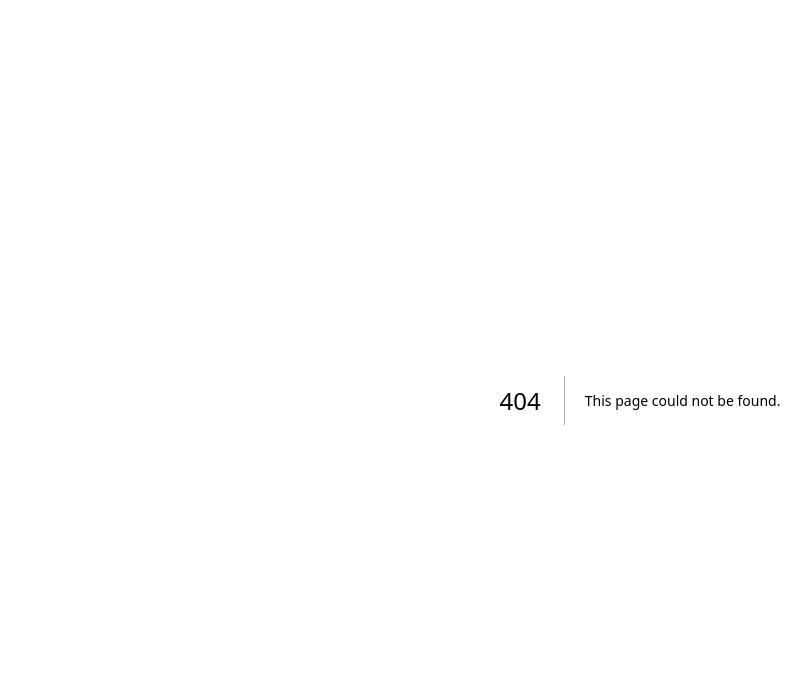
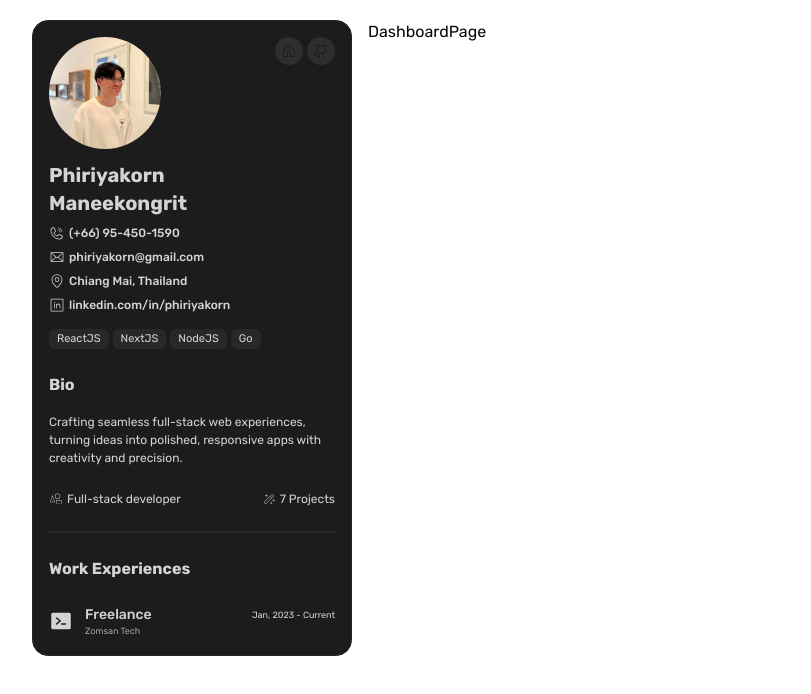
Before and after one commit to webwebweb5/my-portfolio, a Next.js app: page /dashboard in a window 1280 px wide. Before the commit this address had no page. Shown: the top 694 px of the page, without its empty margins (0-811 px from the left). Built offline with nearby package versions, Linux system fonts and the light colour scheme.

Commit message:
ADD: Left section for dashboard

```diff
--- /dev/null
+++ b/app/dashboard/layout.tsx
@@ -0,0 +1,17 @@
+import { LeftSectionView } from "@/components/dashboard/view/left-section-view";
+
+interface LayoutProps {
+  children: React.ReactNode;
+}
+
+export default function Layout({ children }: LayoutProps) {
+  return (
+    <main className="max-w-[78rem] mx-auto px-4">
+      <div className="gap-4 flex md:mt-5 flex-col md:flex-row">
+        <LeftSectionView />
+        {children}
+        {/* <View /> */}
+      </div>
+    </main>
+  );
+}
--- /dev/null
+++ b/app/dashboard/page.tsx
@@ -0,0 +1,3 @@
+export default function DashboardPage() {
+  return <div className="">DashboardPage</div>;
+}
--- a/app/page.tsx
+++ b/app/page.tsx
@@ -6,7 +6,7 @@ import { PiHouseLight, PiGithubLogoLight } from "react-icons/pi";
 
 export default function Home() {
   return (
-    <>
+    <main>
       <div className="p-5 fixed bottom-28 flex flex-col items-center justify-center mx-auto w-full">
         <Image
           height={250}
@@ -35,13 +35,13 @@ export default function Home() {
             </Link>
           </Button>
           <Button variant="ghost" size="icon">
-            <Link href={"https://github.com/webwebweb5"}>
+            <Link href={"https://github.com/webwebweb5"} target="_blank">
               <PiGithubLogoLight className="h-6 w-6" />
             </Link>
           </Button>
           <ModeToggle />
         </div>
       </div>
-    </>
+    </main>
   );
 }
--- /dev/null
+++ b/components/dashboard/view/left-section-view.tsx
@@ -0,0 +1,158 @@
+"use client";
+import React from "react";
+import {
+  PiBookOpenTextLight,
+  PiMagicWandThin,
+  PiShapesThin,
+  PiHouseLight,
+  PiEnvelopeLight,
+  PiTerminalWindowFill,
+  PiPhoneCallThin,
+  PiPhoneCallLight,
+  PiGithubLogoLight,
+  PiMapPinLight,
+  PiLinkedinLogoLight,
+} from "react-icons/pi";
+import { SiAdobe } from "react-icons/si";
+
+import { motion } from "framer-motion";
+import Link from "next/link";
+import Image from "next/image";
+import { Label } from "@/components/shared/label";
+import { Button } from "@/components/ui/button";
+
+export function LeftSectionView() {
+  return (
+    <>
+      <motion.div
+        initial={{ y: 10, opacity: 0 }}
+        animate={{
+          y: 0,
+          opacity: 1,
+          transition: { duration: 0.3, type: "spring", stiffness: 200 },
+        }}
+        className="hidden md:block w-full md:w-80 h-fit sticky top-5"
+      >
+        <div className="md:w-80 w-full p-4 border border-neutral-800 rounded-2xl h-full bg-[#1C1C1C]">
+          <div className="flex">
+            <div className="w-full">
+              <Image
+                height={250}
+                width={250}
+                className="w-28 h-28 rounded-full aspect-square object-cover object-top"
+                objectFit="cover"
+                src="/images/profile.jpg"
+                alt="profile"
+              />
+              <h1 className="font-bold text-xl text-neutral-300 mt-3">
+                Phiriyakorn Maneekongrit
+              </h1>
+
+              <div className="flex items-center gap-x-1 font-medium text-neutral-300 mt-2">
+                <PiPhoneCallLight />
+                <span className="text-xs">(+66) 95-450-1590</span>
+              </div>
+
+              <div className="flex items-center gap-x-1 font-medium text-neutral-300 mt-2">
+                <PiEnvelopeLight />
+                <Link href="mailto:phiriyakorn@gmail.com" className="text-xs">
+                  phiriyakorn@gmail.com
+                </Link>
+              </div>
+
+              <div className="flex items-center gap-x-1 font-medium text-neutral-300 mt-2">
+                <PiMapPinLight />
+                <span className="text-xs">Chiang Mai, Thailand</span>
+              </div>
+
+              <div className="flex items-center gap-x-1 font-medium text-neutral-300 mt-2">
+                <PiLinkedinLogoLight />
+                <Link
+                  href={"https://www.linkedin.com/in/phiriyakorn/"}
+                  className="text-xs"
+                  target="_blank"
+                >
+                  linkedin.com/in/phiriyakorn
+                </Link>
+              </div>
+
+              <div className="flex w-full">
+                <div className="flex gap-x-1 text-xs mt-4 mb-2">
+                  <Label name="ReactJS" />
+                  <Label name="NextJS" />
+                  <Label name="NodeJS" />
+                  <Label name="Go" />
+                </div>
+              </div>
+            </div>
+
+            <div className="flex gap-x-1 w-full h-fit justify-end">
+              <Button
+                variant="secondary"
+                size="icon"
+                className="rounded-full h-7 w-7 bg-neutral-700/50"
+                asChild
+              >
+                <Link href={"/"}>
+                  <PiHouseLight className="h-4 w-4" />
+                </Link>
+              </Button>
+
+              <Button
+                variant="secondary"
+                size="icon"
+                className="rounded-full h-7 w-7 bg-neutral-700/50"
+                asChild
+              >
+                <Link href={"https://github.com/webwebweb5"} target="_blank">
+                  <PiGithubLogoLight className="h-4 w-4" />
+                </Link>
+              </Button>
+            </div>
+          </div>
+
+          <div className="w-full mt-2 text-neutral-300">
+            <h2 className="font-bold my-4">Bio</h2>
+            <p className="text-[12px] font-RubikRegular my-3">
+              Crafting seamless full-stack web experiences, turning ideas into
+              polished, responsive apps with creativity and precision.
+            </p>
+
+            <div className="mt-6 flex justify-between text-sm">
+              <div className="flex items-center gap-x-1">
+                <PiShapesThin />
+                <span className="text-xs font-RubikRegular">
+                  Full-stack developer
+                </span>
+              </div>
+              <div className="flex items-center gap-x-1">
+                <PiMagicWandThin />
+                <span className="text-xs font-RubikRegular">7 Projects</span>
+              </div>
+            </div>
+
+            <hr className="border border-[#282828] text-neutral-300 my-6" />
+
+            <div className="mt-4">
+              <div>
+                <h1 className="font-bold">Work Experiences</h1>
+                <div className="mt-7 flex justify-between">
+                  <div className="flex gap-x-3">
+                    <PiTerminalWindowFill className="w-6 h-6" />
+                    <div className="-mt-1">
+                      <h3 className="text-sm font-medium">Freelance</h3>
+                      <p className="text-[9px] text-neutral-400">Zomsan Tech</p>
+                    </div>
+                  </div>
+                  <small className="text-[9px] text-neutral-300">
+                    Jan, 2023 - Current
+                  </small>
+                </div>
+              </div>
+            </div>
+          </div>
+        </div>
+      </motion.div>
+    </>
+  );
+}
--- /dev/null
+++ b/components/shared/label.tsx
@@ -0,0 +1,11 @@
+interface LabelProps {
+  name: String;
+}
+
+export function Label({ name }: LabelProps) {
+  return (
+    <p className="flex items-center justify-center bg-[#282828] text-neutral-300 rounded-md px-2 h-5 text-[11px]">
+      {name}
+    </p>
+  );
+}
--- a/package.json
+++ b/package.json
@@ -13,6 +13,7 @@
     "@radix-ui/react-slot": "^1.1.0",
     "class-variance-authority": "^0.7.0",
     "clsx": "^2.1.1",
+    "framer-motion": "^11.3.31",
     "lucide-react": "^0.436.0",
     "next": "14.2.7",
     "next-themes": "^0.3.0",
```
Also changed, not shown: components/dashboard/view/home-page.tsx (added), 1 other file (tests, documents, lock files or other folders).
